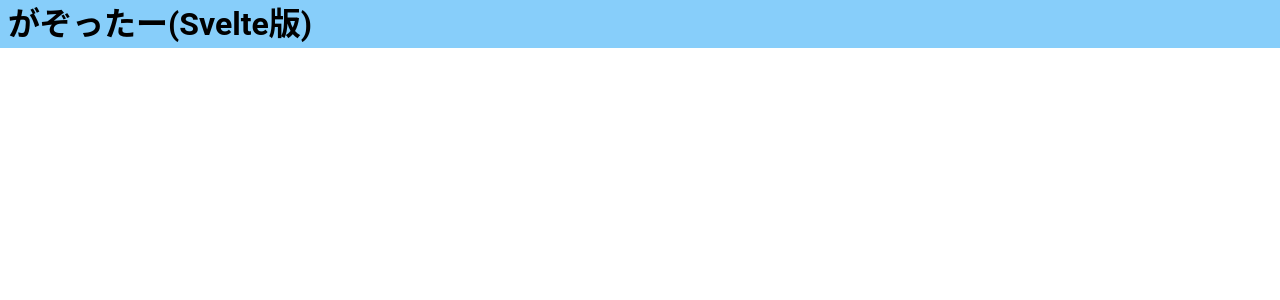
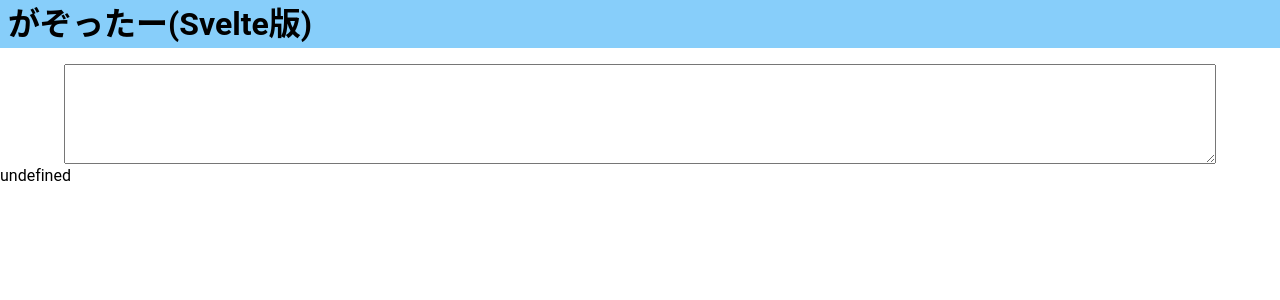
Before and after one commit to goahi/Gazotter-rewrite, a Svelte app: page / in a window 1280 px wide. Shown: the top 300 px of the page. Built offline with nearby package versions, Linux system fonts and the light colour scheme.

Commit message:
add: add input box

```diff
--- a/src/App.svelte
+++ b/src/App.svelte
@@ -1,10 +1,36 @@
 <script>
     import Header from "./Header.svelte";
+
+    let input_text;
 </script>
 
 <Header />
 
-<main></main>
+<main>
+    <section class="input_area">
+        <textarea bind:value={input_text} autocomplete="off" />
+    </section>
+    <p>
+        {input_text}
+    </p>
+</main>
 
 <style>
+    main {
+        margin-top: 3rem;
+    }
+
+    .input_area {
+        display: flex;
+        width: 100%;
+        padding-top: 1rem;
+        flex-direction: column;
+        align-items: center;
+    }
+
+    textarea {
+        width: 90vw;
+        height: 100px;
+        resize: vertical;
+    }
 </style>
```
